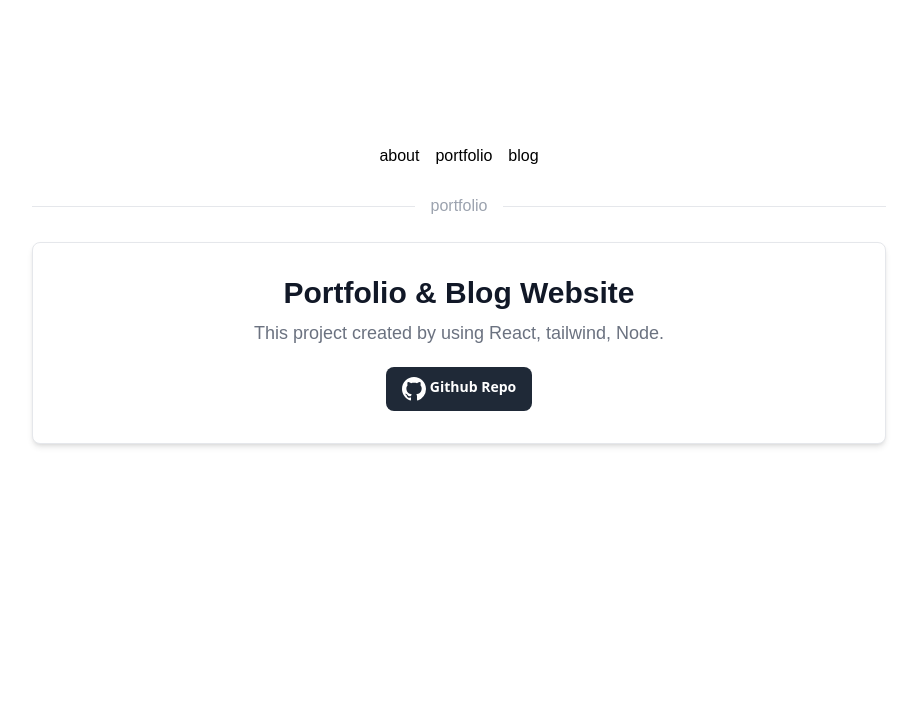
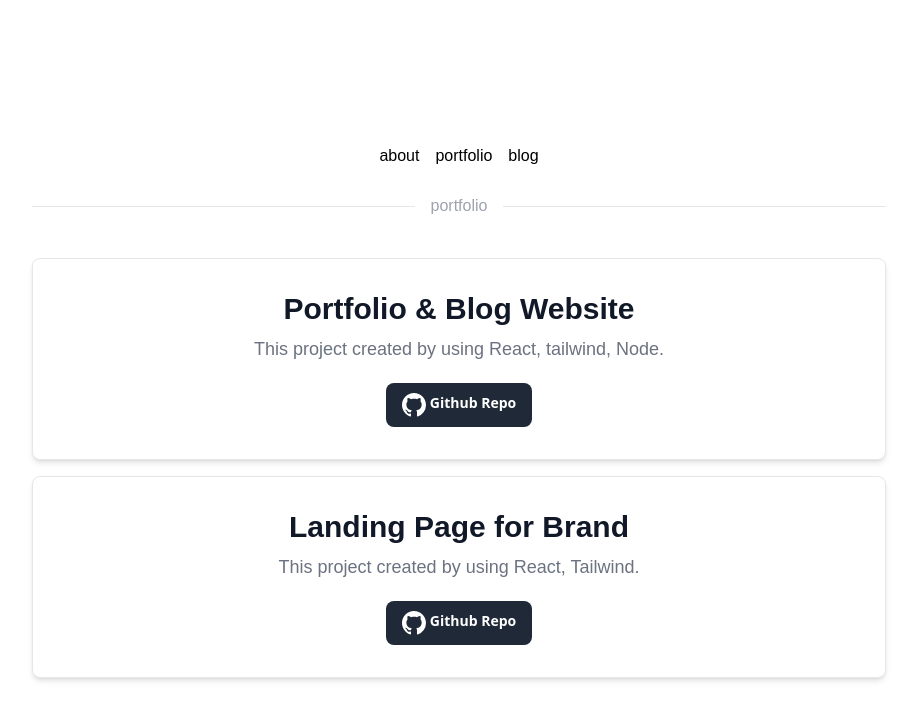
Before and after one commit to yusufkarakaya/blog, a React (Create React App) app: page /portfolio in a window 1280 px wide. Shown: the top 720 px of the page, without its empty margins (181-1098 px from the left). Built offline with nearby package versions, Linux system fonts and the light colour scheme.

Commit message:
added portfolio

```diff
--- a/src/components/PortfolioCard.jsx
+++ b/src/components/PortfolioCard.jsx
@@ -3,22 +3,22 @@ import React from "react";
 function PortfolioCard(props) {
   return (
     <div>
-      <div class="p-4 w-full text-center bg-white rounded-lg border shadow-md sm:p-8 dark:bg-gray-800 dark:border-gray-700">
-        <h5 class="mb-2 text-3xl font-bold text-gray-900 dark:text-white">
+      <div className="mt-4 p-4 w-full text-center bg-white rounded-lg border shadow-md sm:p-8 dark:bg-gray-800 dark:border-gray-700">
+        <h5 className="mb-2 text-3xl font-bold text-gray-900 dark:text-white">
           {props.title}
         </h5>
-        <p class="mb-5 text-base text-gray-500 sm:text-lg dark:text-gray-400">
+        <p className="mb-5 text-base text-gray-500 sm:text-lg dark:text-gray-400">
           {props.description}
         </p>
-        <div class="justify-center items-center space-y-4 sm:flex sm:space-y-0 sm:space-x-4">
+        <div className="justify-center items-center space-y-4 sm:flex sm:space-y-0 sm:space-x-4">
           <a
             href={props.link}
             target="_blank"
-            class="w-full sm:w-auto bg-gray-800 hover:bg-gray-700 focus:ring-4 focus:outline-none focus:ring-gray-300 text-white rounded-lg inline-flex items-center justify-center px-4 py-2.5 dark:bg-gray-700 dark:hover:bg-gray-600 dark:focus:ring-gray-700"
+            className="w-full sm:w-auto bg-gray-800 hover:bg-gray-700 focus:ring-4 focus:outline-none focus:ring-gray-300 text-white rounded-lg inline-flex items-center justify-center px-4 py-2.5 dark:bg-gray-700 dark:hover:bg-gray-600 dark:focus:ring-gray-700"
           >
             <svg
               aria-hidden="true"
-              class="octicon octicon-mark-github"
+              className="octicon octicon-mark-github"
               height="24"
               version="1.1"
               viewBox="0 0 16 16"
@@ -26,12 +26,12 @@ function PortfolioCard(props) {
               fill="white"
             >
               <path
-                fill-rule="evenodd"
+                fillRule="evenodd"
                 d="M8 0C3.58 0 0 3.58 0 8c0 3.54 2.29 6.53 5.47 7.59.4.07.55-.17.55-.38 0-.19-.01-.82-.01-1.49-2.01.37-2.53-.49-2.69-.94-.09-.23-.48-.94-.82-1.13-.28-.15-.68-.52-.01-.53.63-.01 1.08.58 1.23.82.72 1.21 1.87.87 2.33.66.07-.52.28-.87.51-1.07-1.78-.2-3.64-.89-3.64-3.95 0-.87.31-1.59.82-2.15-.08-.2-.36-1.02.08-2.12 0 0 .67-.21 2.2.82.64-.18 1.32-.27 2-.27.68 0 1.36.09 2 .27 1.53-1.04 2.2-.82 2.2-.82.44 1.1.16 1.92.08 2.12.51.56.82 1.27.82 2.15 0 3.07-1.87 3.75-3.65 3.95.29.25.54.73.54 1.48 0 1.07-.01 1.93-.01 2.2 0 .21.15.46.55.38A8.013 8.013 0 0 0 16 8c0-4.42-3.58-8-8-8z"
               ></path>
             </svg>
-            <div class="text-left">
-              <div class="-mt-1 ml-1 font-sans text-sm font-semibold">
+            <div className="text-left">
+              <div className="-mt-1 ml-1 font-sans text-sm font-semibold">
                 Github Repo
               </div>
             </div>
--- a/src/pages/Portfolio.jsx
+++ b/src/pages/Portfolio.jsx
@@ -11,6 +11,11 @@ function Portfolio() {
         description={"This project created by using React, tailwind, Node."}
         link={"https://github.com/yusufkarakaya/blog"}
       />
+      <PortfolioCard
+        title={"Landing Page for Brand"}
+        description={"This project created by using React, Tailwind."}
+        link={"https://github.com/yusufkarakaya/venicebazaar-landing"}
+      />
     </div>
   );
 }
```
